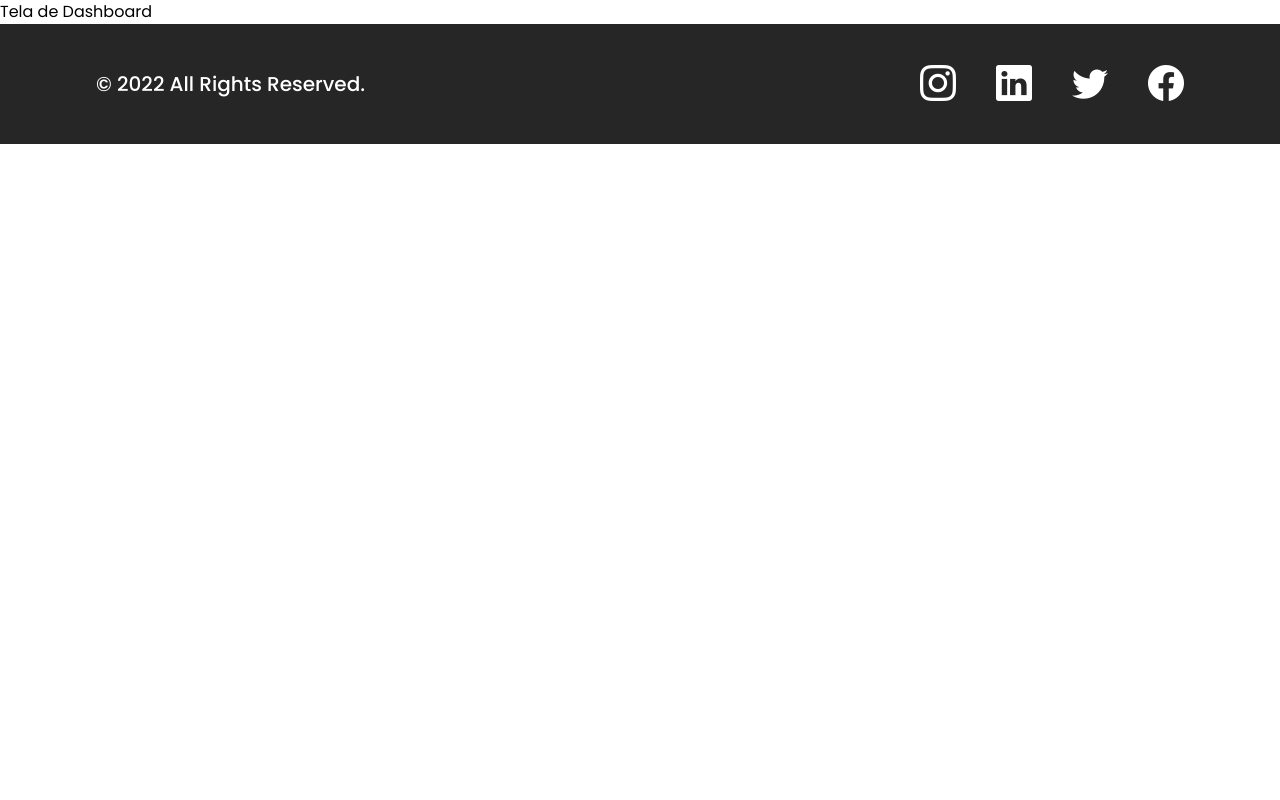
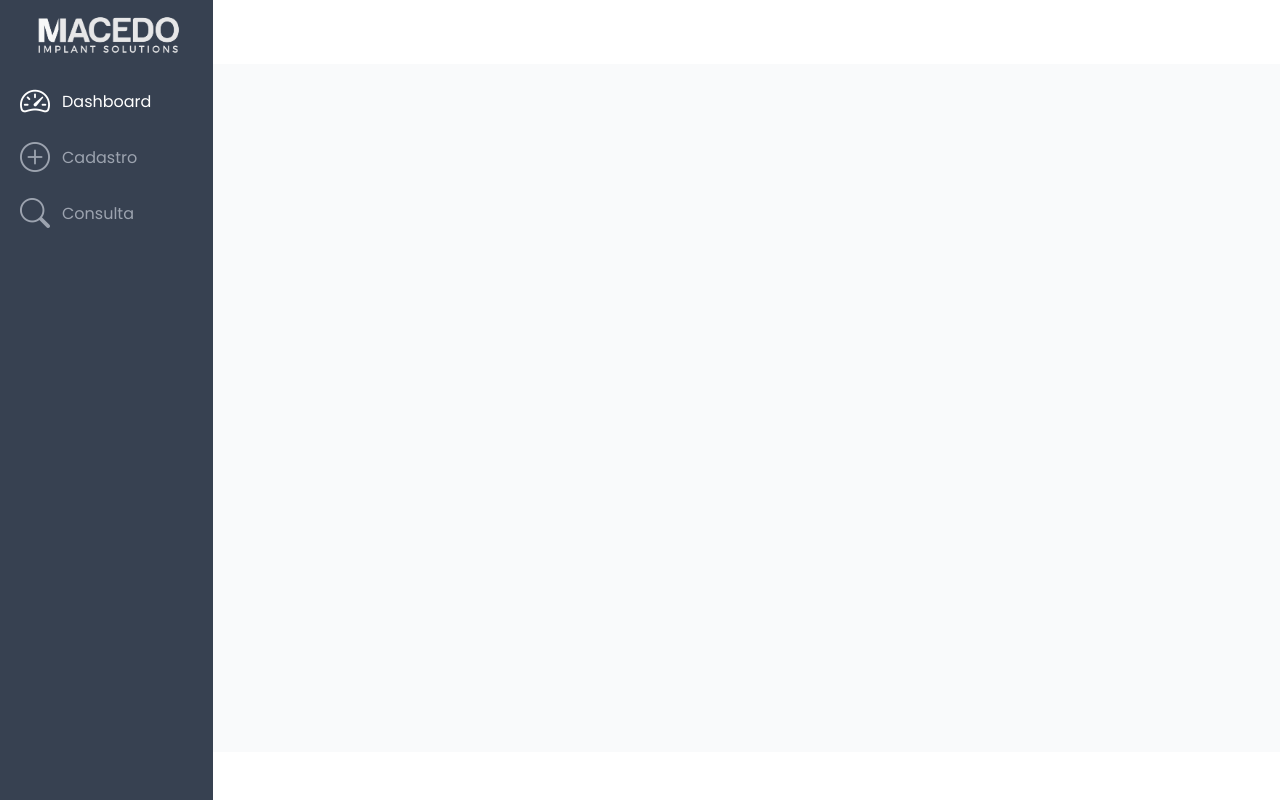
Before and after one commit to RenanMatias/macedo-implant-solutions, a Django app: page /dashboard/ in a window 1280 px wide. Run offline with Django 4.2, Linux system fonts and the light colour scheme; the visitor is signed in with stand-in values (Sample User, id 1).

Commit message:
Created Template Dashboard and add Nav logo and list

```diff
--- a/apps/core/templates/core/dashboard.html
+++ b/apps/core/templates/core/dashboard.html
@@ -1,11 +1,17 @@
 {% extends 'global/base.html' %}
+{% load static %}
 
 {% block title %}Dashboard{% endblock title %}
 
 {% block content %}
+    <div class="flex bg-gray-50">
+        {% include 'core/partials/nav.html' %}
+        <div class="flex w-screen flex-col">
+            {% include 'core/partials/header.html' %}
+            <main class="flex flex-grow">
 
-    <h1>Tela de Dashboard</h1>
-
-    {% include 'global/partials/footer.html' %}
-
+            </main>
+            {% include 'core/partials/footer.html' %}
+        </div>
+    </div>
 {% endblock content %}
--- /dev/null
+++ b/apps/core/templates/core/partials/footer.html
@@ -0,0 +1,3 @@
+<footer class="flex h-12 bg-white">
+
+</footer>
--- /dev/null
+++ b/apps/core/templates/core/partials/header.html
@@ -0,0 +1,3 @@
+<header class="flex items-center h-16 bg-white">
+
+</header>
--- /dev/null
+++ b/apps/core/templates/core/partials/nav.html
@@ -0,0 +1,26 @@
+{% load static %}
+<nav class="flex h-screen w-64 flex-col bg-gray-700 text-white">
+    <div class="flex justify-center items-center h-16 w-50">
+        <img src="{% static 'global/img/logo-white.png' %}" alt="">
+    </div>
+    <ul class="flex flex-col gap-5 pt-5">
+        <a href="#">
+            <li class="flex items-center mx-5 gap-3">
+                <i class="bi bi-speedometer2 text-3xl">  </i>
+                <span>Dashboard</span>
+            </li>
+        </a>
+        <a href="#">
+            <li class="flex items-center mx-5 gap-3 text-gray-400 hover:text-gray-300 transition">
+                <i class="bi bi-plus-circle text-3xl"></i>
+                <span>Cadastro</span>
+            </li>
+        </a>
+        <a href="#">
+            <li class="flex items-center mx-5 gap-3 text-gray-400 hover:text-gray-300 transition">
+                <i class="bi bi-search text-3xl"></i>
+                <span>Consulta</span>
+            </li>
+        </a>
+    </ul>
+</nav>
--- a/apps/core/views/dashboard.py
+++ b/apps/core/views/dashboard.py
@@ -1,8 +1,6 @@
 from django.contrib.auth.decorators import login_required
 from django.utils.decorators import method_decorator
 from django.views.generic.base import TemplateView
-
-# @login_required(login_url='login', redirect_field_name='next')
 
 
 @method_decorator(
@@ -14,3 +12,12 @@ from django.views.generic.base import TemplateView
 )
 class DashboardView(TemplateView):
     template_name = 'core/dashboard.html'
+
+    def get_context_data(self, *args, **kwargs):
+        ctx = super().get_context_data(*args, **kwargs)
+        ctx.update(
+            {
+                'display_nav': 'dashboard'
+            }
+        )
+        return ctx
--- a/theme/static/tailwind/css/dist/styles.css
+++ b/theme/static/tailwind/css/dist/styles.css
@@ -717,6 +717,10 @@ select {
   order: -9999;
 }
 
+.m-5 {
+  margin: 1.25rem;
+}
+
 .my-11 {
   margin-top: 2.75rem;
   margin-bottom: 2.75rem;
@@ -861,6 +865,14 @@ select {
   height: 100vh;
 }
 
+.h-12 {
+  height: 3rem;
+}
+
+.h-20 {
+  height: 5rem;
+}
+
 .min-h-screen {
   min-height: 100vh;
 }
@@ -897,12 +909,54 @@ select {
   width: 9rem;
 }
 
+.w-screen {
+  width: 100vw;
+}
+
+.w-64 {
+  width: 16rem;
+}
+
+.w-\[260px\] {
+  width: 260px;
+}
+
+.w-min {
+  width: -webkit-min-content;
+  width: -moz-min-content;
+  width: min-content;
+}
+
+.w-10 {
+  width: 2.5rem;
+}
+
+.w-52 {
+  width: 13rem;
+}
+
+.w-32 {
+  width: 8rem;
+}
+
+.w-4 {
+  width: 1rem;
+}
+
+.w-44 {
+  width: 11rem;
+}
+
 .min-w-0 {
   min-width: 0px;
 }
 
 .min-w-full {
   min-width: 100%;
+}
+
+.flex-grow {
+  flex-grow: 1;
 }
 
 .border-collapse {
@@ -1025,6 +1079,10 @@ select {
   border-width: 1px;
 }
 
+.border-b {
+  border-bottom-width: 1px;
+}
+
 .border-solid {
   border-style: solid;
 }
@@ -1034,6 +1092,11 @@ select {
   border-color: rgb(79 70 229 / var(--tw-border-opacity));
 }
 
+.border-gray-300 {
+  --tw-border-opacity: 1;
+  border-color: rgb(209 213 219 / var(--tw-border-opacity));
+}
+
 .bg-neutral-800 {
   --tw-bg-opacity: 1;
   background-color: rgb(38 38 38 / var(--tw-bg-opacity));
@@ -1062,6 +1125,21 @@ select {
 .bg-gray-50 {
   --tw-bg-opacity: 1;
   background-color: rgb(249 250 251 / var(--tw-bg-opacity));
+}
+
+.bg-gray-700 {
+  --tw-bg-opacity: 1;
+  background-color: rgb(55 65 81 / var(--tw-bg-opacity));
+}
+
+.bg-gray-400 {
+  --tw-bg-opacity: 1;
+  background-color: rgb(156 163 175 / var(--tw-bg-opacity));
+}
+
+.bg-gray-500 {
+  --tw-bg-opacity: 1;
+  background-color: rgb(107 114 128 / var(--tw-bg-opacity));
 }
 
 .bg-\[length\:2459px\] {
@@ -1093,6 +1171,10 @@ select {
   padding: 2.25rem;
 }
 
+.p-5 {
+  padding: 1.25rem;
+}
+
 .py-10 {
   padding-top: 2.5rem;
   padding-bottom: 2.5rem;
@@ -1123,12 +1205,30 @@ select {
   padding-right: 5rem;
 }
 
+.py-5 {
+  padding-top: 1.25rem;
+  padding-bottom: 1.25rem;
+}
+
+.px-5 {
+  padding-left: 1.25rem;
+  padding-right: 1.25rem;
+}
+
 .pl-20 {
   padding-left: 5rem;
 }
 
 .pr-6 {
   padding-right: 1.5rem;
+}
+
+.pt-3 {
+  padding-top: 0.75rem;
+}
+
+.pt-5 {
+  padding-top: 1.25rem;
 }
 
 .text-center {
@@ -1191,6 +1291,11 @@ select {
   line-height: 1.5rem;
 }
 
+.text-3xl {
+  font-size: 1.875rem;
+  line-height: 2.25rem;
+}
+
 .font-medium {
   font-weight: 500;
 }
@@ -1251,6 +1356,16 @@ select {
 .text-stone-600 {
   --tw-text-opacity: 1;
   color: rgb(87 83 78 / var(--tw-text-opacity));
+}
+
+.text-gray-500 {
+  --tw-text-opacity: 1;
+  color: rgb(107 114 128 / var(--tw-text-opacity));
+}
+
+.text-gray-400 {
+  --tw-text-opacity: 1;
+  color: rgb(156 163 175 / var(--tw-text-opacity));
 }
 
 .underline {
@@ -1438,6 +1553,21 @@ select {
   color: rgb(255 255 255 / var(--tw-text-opacity));
 }
 
+.hover\:text-gray-200:hover {
+  --tw-text-opacity: 1;
+  color: rgb(229 231 235 / var(--tw-text-opacity));
+}
+
+.hover\:text-gray-100:hover {
+  --tw-text-opacity: 1;
+  color: rgb(243 244 246 / var(--tw-text-opacity));
+}
+
+.hover\:text-gray-300:hover {
+  --tw-text-opacity: 1;
+  color: rgb(209 213 219 / var(--tw-text-opacity));
+}
+
 .hover\:underline:hover {
   -webkit-text-decoration-line: underline;
           text-decoration-line: underline;
```
